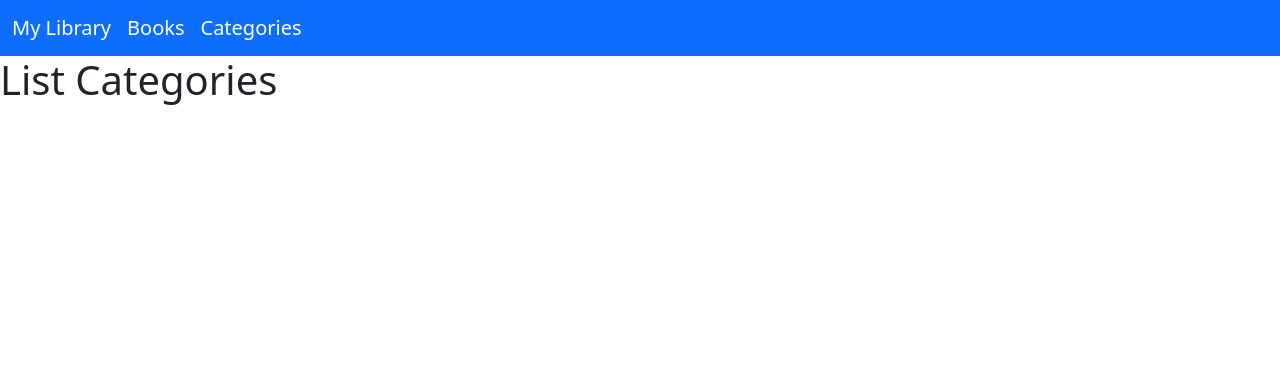
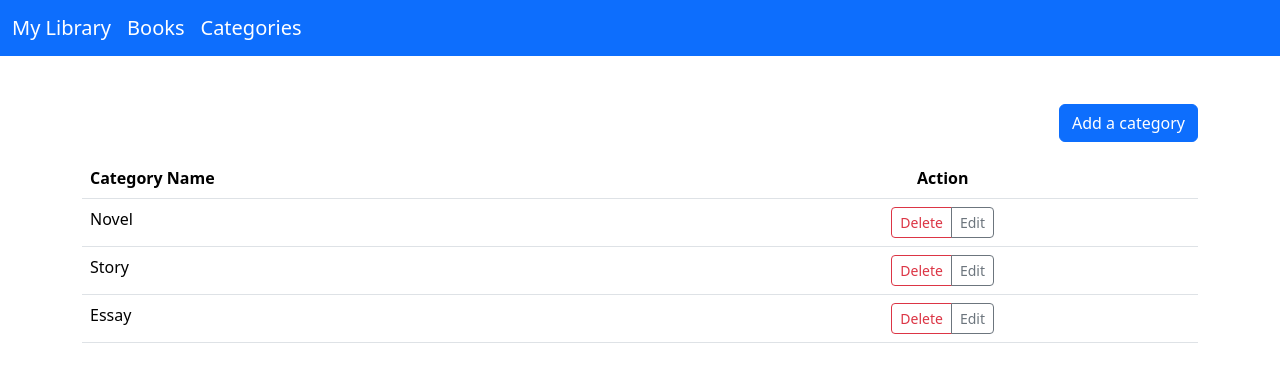
Before and after one commit to SalihNuhoglu/LibraryApp-React-, a React (Create React App) app: page /categories in a window 1280 px wide. Shown: the top 382 px of the page. Built offline with nearby package versions, Linux system fonts and the light colour scheme; data requests are answered from the project's data file.

Commit message:
Categories page updated

```diff
--- /dev/null
+++ b/src/components/ListCategories.js
@@ -0,0 +1,71 @@
+import React, {useEffect} from "react";
+import { useSelector } from "react-redux";
+import { Loading } from "./Loading";
+import {Link} from "react-router-dom";
+
+const ListCategories = () => {
+
+    const { categoriesState } = useSelector((state) => state);
+    console.log("catState", categoriesState);
+
+    useEffect(()=>{
+        document.title="Library - Categories";
+    }, [])
+
+    if (categoriesState.success !== true) {
+        return <Loading />;
+    }
+    return (
+        <div className="container my-5">
+            <div className="my-3 d-flex justify-content-end">
+                <Link to="/add-category" className="btn btn-primary">
+                    Add a category
+                </Link>
+            </div>
+            <table className="table">
+                <thead>
+                    <tr>
+                        <th scope="col">Category Name</th>
+                        <th className="text-center" scope="col">Action</th>
+                    </tr>
+                </thead>
+                <tbody>
+                    {
+                        categoriesState.categories.map((category) => {
+                            return (
+                                <tr key={category.id}>
+                                    <td>{category.name}</td>
+                                    <td className="text-center">
+                                        <div className="btn-group" role="group" >
+                                            <button type="button"
+                                                className="btn btn-outline-danger btn-sm"
+                                                onClick={() => {
+                                                    // setShowModal(true);
+                                                    // setBookToBeRemoved(book.id);
+                                                    // setDeletedBookName(book.name);
+                                                }}>
+                                                Delete
+                                            </button>
+                                            <Link to={`edit-category/${category.id}`} className="btn btn-sm btn-outline-secondary">Edit</Link>
+                                        </div>
+                                    </td>
+                                </tr>
+                            )
+                        })
+                    }
+
+                </tbody>
+            </table>
+            {/* {showModal === true && (
+        <Modal
+            explain={` Are you sure to delete ${deletedBookName}?`}
+            title={deletedBookName}
+            onConfirm={() => deleteBook(bookToBeRemoved)}
+            onCancel={() => setShowModal(false)}
+        />
+    )} */}
+        </div>
+    )
+};
+
+export default ListCategories;
--- a/src/pages/CategoriesList.js
+++ b/src/pages/CategoriesList.js
@@ -1,11 +1,15 @@
 import React, {useEffect} from "react";
 import Header from "../components/Header";
+import ListCategories from "../components/ListCategories";
+
 
 const CategoriesList = () => {
+
+
     return(
         <div>
             <Header />
-            <h1>List Categories</h1>
+            <ListCategories />
         </div>
     )
 }
```
